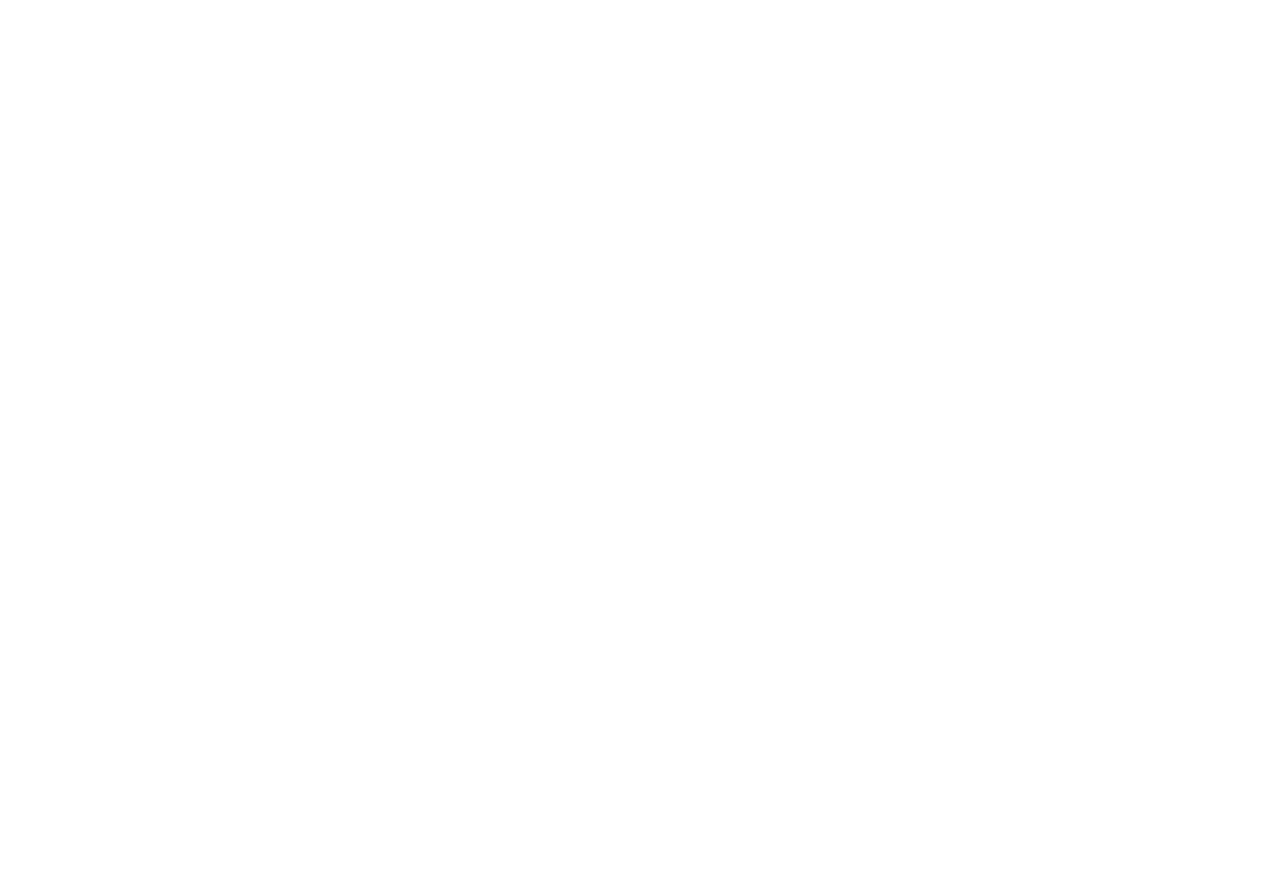
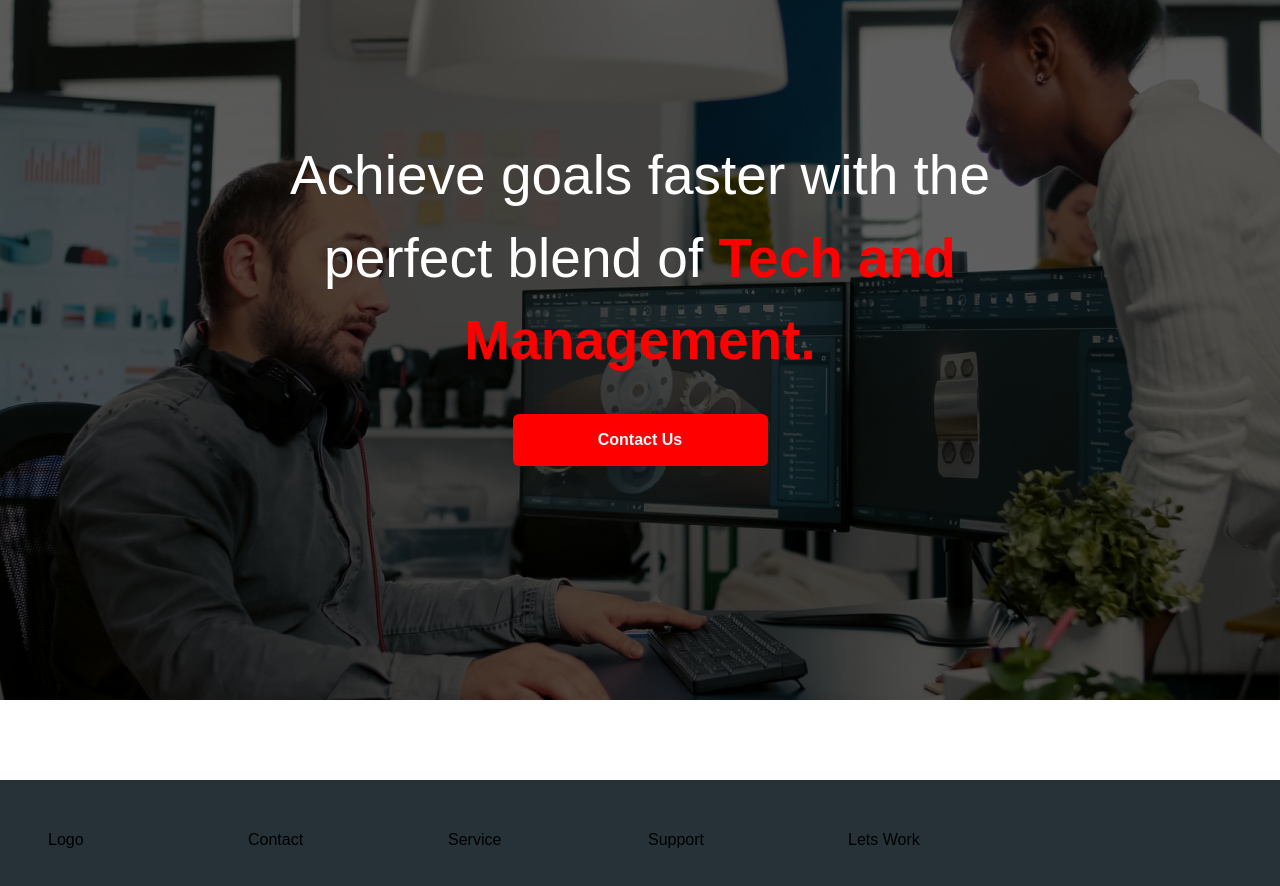
Before and after one commit to LogizonBuilds/glint_pm_frontend, a Next.js app: page / in a window 1280 px wide. Shown: the part 220-1106 px from the top of the page. Before the commit the page ends 800 px from the top, so only its background shows below. Built offline with nearby package versions, Linux system fonts and the light colour scheme.

Commit message:
add Hero component and Footer; update Home and RootLayout to include them

```diff
--- a/src/app/layout.tsx
+++ b/src/app/layout.tsx
@@ -3,6 +3,7 @@
 import Heading from "@/components/Heading";
 import { Geist, Geist_Mono, Inter } from "next/font/google";
 import "./globals.css";
+import Footer from "@/components/Footer";
 
 
 const geistSans = Geist({
@@ -41,6 +42,7 @@
 
           {children}
         </main>
+        <Footer />
       </body>
     </html>
   );
--- a/src/app/page.tsx
+++ b/src/app/page.tsx
@@ -1,10 +1,11 @@
 import Image from "next/image";
+import Hero from "@/components/Hero";
 
 
 export default function Home() {
   return (
-    <div className="">
-
-    </div>
+    <>
+      <Hero />
+    </>
   );
 }
--- a/src/components/Button.tsx
+++ b/src/components/Button.tsx
@@ -8,14 +8,15 @@
 
 const Button = ({ weight, height, text }: Props) => {
     return (
-        <div
+        <button
             style={{
                 width: weight ? `${weight}px` : '158px',
                 height: height ? `${height}px` : '42px'
             }}
-            className={`bg-primary rounded-xl flex justify-center cursor-pointer items-center`}>
+            onClick={() => console.log('Button clicked')} // will add functionality later
+            className={`bg-primary rounded-md flex justify-center cursor-pointer items-center`}>
             <p className="text-gray-50 font-bold">{text}</p>
-        </div>
+        </button>
     )
 }
 
--- /dev/null
+++ b/src/components/Footer.tsx
@@ -0,0 +1,21 @@
+import React from 'react'
+
+type Props = {}
+
+const Footer = (props: Props) => {
+    return (
+        <footer className='left-0 w-full lg:h-[314px] h-[508px] bottom-0 mt-20 p-12 bg-other border-1'>
+            <div className='grid grid-cols-2 lg:grid-cols-6 gap-4'>
+                <div>Logo</div>
+                <div>Contact</div>
+                <div>Service</div>
+                <div>Support</div>
+                <div className='col-span-2'>Lets Work</div>
+
+            </div>
+
+        </footer>
+    )
+}
+
+export default Footer
--- /dev/null
+++ b/src/components/Hero.tsx
@@ -0,0 +1,26 @@
+'use client'
+
+import React from 'react'
+import Button from './Button'
+
+type Props = {}
+
+const Hero = (props: Props) => {
+    return (
+        <div className="bg-[url('/images/hero_bg.png')] bg-cover bg-center h-screen w-full justify-center text-white">
+            {/* <div className="absolute inset-0 bg-gray/80 z-0"></div> */}
+            <div className='flex flex-col items-center text-center justify-center h-full w-full'>
+                <p className='sm:text-[55px] text-[45px] font-inter-700'>
+                    Achieve goals faster with the <br />perfect blend of <strong className='text-primary'>Tech and <br />Management.</strong>
+                </p>
+                <div className='mt-8'>
+                    <Button text='Contact Us' weight={255} height={52} />
+                </div>
+
+
+            </div>
+        </div>
+    )
+}
+
+export default Hero
```
Also changed, not shown: public/images/hero_bg.png (added).
